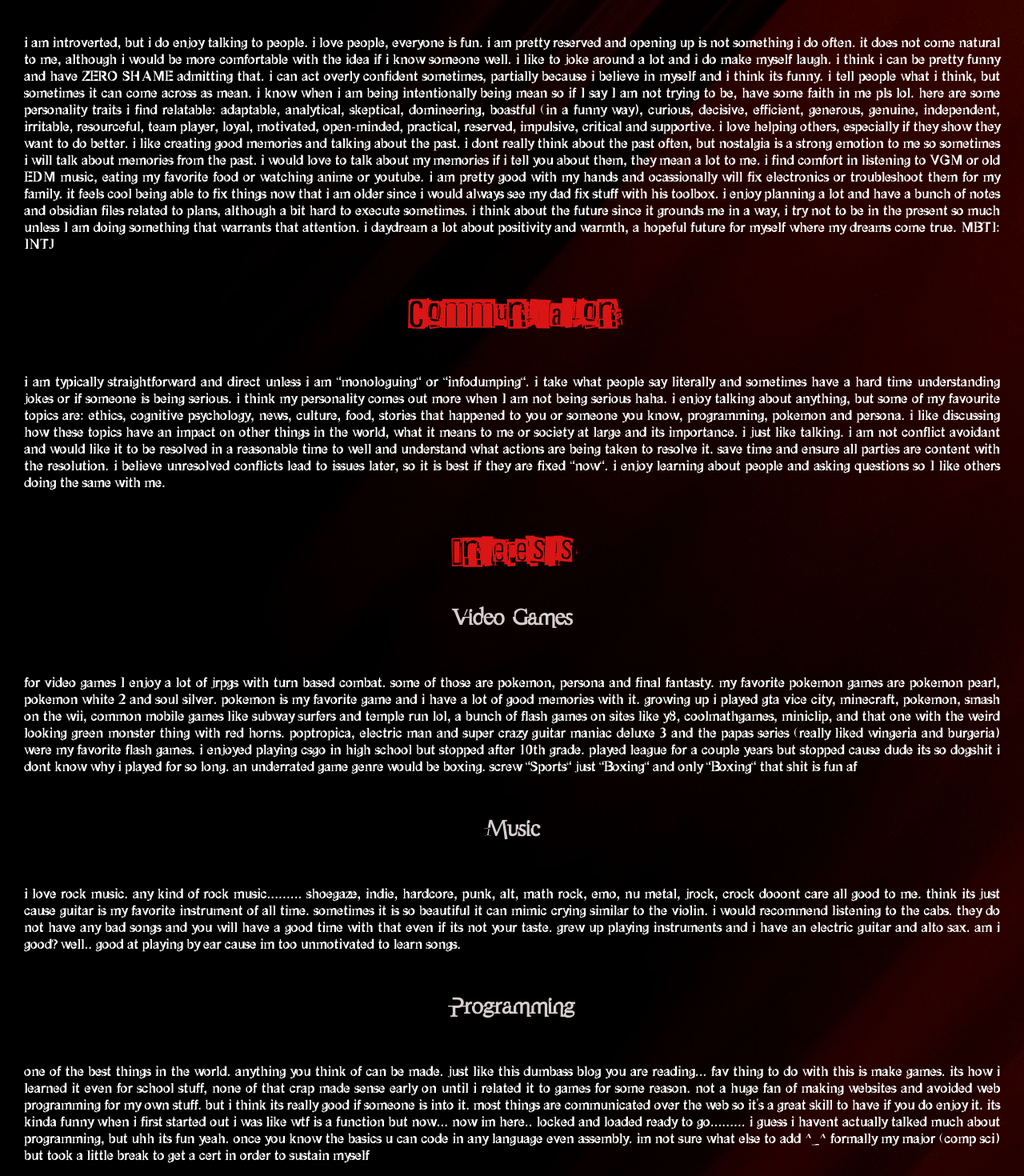
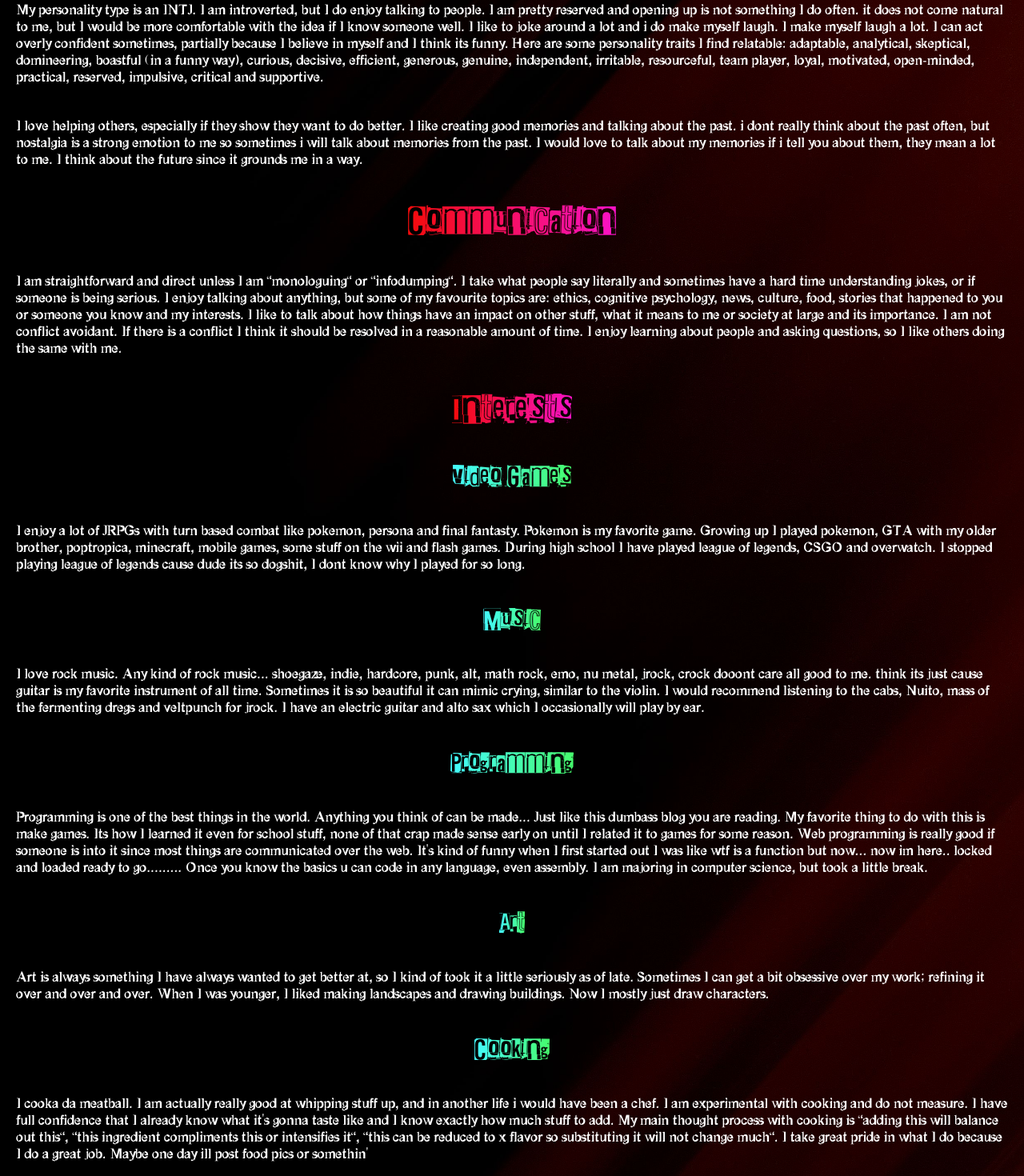
Before and after one commit to vainde/personal_site, a React (Create React App) app in the folder site/: page / in a window 1280 px wide. Shown: the part 1009-2479 px from the top of the page at 80% size. Built offline with nearby package versions, Linux system fonts and the light colour scheme.

Commit message:
Made blog readable, added gradients to headers and changed last updated.

```diff
--- a/site/src/App.css
+++ b/site/src/App.css
@@ -61,30 +61,51 @@
   src: url('../fonts/Helvetica\ Punk.ttf');
 }
 
+@font-face{
+  font-family: 'Cinta';
+  src: url('../fonts/cinta.ttf')
+}
+
 h1{
-  font-family: 'Undertown';
-  color: white;
+  font-family: 'Cinta';
+  background: linear-gradient(to right, white, rgb(227, 226, 226), rgb(174, 174, 174));
+  background-clip: text;
+  color: transparent;
   font-size: 3rem;
 }
 
-p{
-  margin: 30px;
+p, a{
   font-size: 1.125rem;
   font-family: 'Times New Arial';
   color: white;
+  text-align: center;
+}
+
+#last-updated-text, #last-updated-text p{
+  text-align: center;
+}
+p{
+  margin: 20px;
+  text-align: left;
 }
 
 
 h2{
-  color: rgb(218, 21, 21);
+  background: linear-gradient(to right, rgb(244, 11, 11), rgb(248, 19, 198));
+  background-clip: text;
+  color: transparent;
   font-family: 'ThinFourDown';
   font-size: 2rem;
+  font-synthesis: none;
 }
 
 h3, h4{
-  color: rgb(214, 206, 206);
+  background: linear-gradient(to right, rgb(68, 250, 253), rgb(70, 252, 109));
+  background-clip: text;
+  color: transparent;
   font-size: 1.5rem;
-  font-family: 'Appendix';
+  font-family: 'ThinFourDown';
+  font-synthesis: none;
 }
 
 .stat{
@@ -116,7 +137,6 @@ nav a:hover{
 
 .title{
   text-align: center;
-  color: rgb(202, 201, 201);
 }
 
 #favorite img{
--- a/site/src/Home.js
+++ b/site/src/Home.js
@@ -34,7 +34,7 @@ function Home(){
         <div id='last-updated-container'>
           <div id='last-updated-text'>
             <h2>Last Updated</h2>
-            <p>06/11/2026</p>
+            <p>07/11/2026</p>
           </div>
           <div id='recent-posts'>
             <h2>Recent Posts</h2>
@@ -53,105 +53,100 @@ function Home(){
           <img src={burger} alt={burger} width={100} height={100}/>
           <img src={naoto} alt={naoto} width={100} height={100}/>
           <img src={rise} alt={rise} width={100} height={100}/>
-          <p>from left to right: ampharos, mudkip, starly, typhlosion, quarter pounder with cheese (plain), naoto from persona 4 and rise from persona 4</p>
+          <p>From left to right: ampharos, mudkip, starly, typhlosion, quarter pounder with cheese (plain), naoto from persona 4 and rise from persona 4</p>
         </div>
         <h2>Personality</h2>
         <p>
-          i am introverted, but i do enjoy talking to people. i love people, everyone is fun. i am pretty reserved and opening up is not something i do often.
-          it does not come natural to me, although i would be more comfortable with the idea if i know someone well. i like to joke around a lot and i do make myself laugh. i think i can be pretty funny and have ZERO SHAME admitting that.
-          i can act overly confident sometimes, partially because i believe in myself and i think its funny. i tell people what i think, but sometimes it can come across as mean. i know when i am being intentionally being mean so if I say I am not trying to be, have some faith in me pls lol.
-          here are some personality traits i find relatable: adaptable, analytical, skeptical, domineering, boastful (in a funny way), curious, decisive, efficient, generous, genuine, independent, irritable, resourceful, team player, loyal, motivated, open-minded, practical, reserved, impulsive, critical and supportive.
-          i love helping others, especially if they show they want to do better. i like creating good memories and talking about the past. i dont really think about the past often, but nostalgia is a strong emotion to me so sometimes i will talk about memories from the past. i would love to talk about my memories if i tell you about them, they mean a lot to me.
-          i find comfort in listening to VGM or old EDM music, eating my favorite food or watching anime or youtube.
-          i am pretty good with my hands and ocassionally will fix electronics or troubleshoot them for my family. it feels cool being able to fix things now that i am older since i would always see my dad fix stuff with his toolbox.
-          i enjoy planning a lot and have a bunch of notes and obsidian files related to plans, although a bit hard to execute sometimes.
-          i think about the future since it grounds me in a way, i try not to be in the present so much unless I am doing something that warrants that attention. i daydream a lot about
-          positivity and warmth, a hopeful future for myself where my dreams come true.
-          MBTI: INTJ
+          My personality type is an INTJ. I am introverted, but I do enjoy talking to people. I am pretty reserved and opening up is not something I do often.
+          it does not come natural to me, but I would be more comfortable with the idea if I know someone well. I like to joke around a lot and i do make myself laugh. I make myself laugh a lot.
+          I can act overly confident sometimes, partially because I believe in myself and I think its funny.
+          Here are some personality traits I find relatable: adaptable, analytical, skeptical, domineering, boastful (in a funny way), curious, decisive, efficient, generous, genuine, independent, irritable, resourceful, team player, loyal, motivated, open-minded, practical, reserved, impulsive, critical and supportive.
+        </p>
+
+        <p>
+          I love helping others, especially if they show they want to do better. I like creating good memories and talking about the past. i dont really think about the past often, but nostalgia is a strong emotion to me so sometimes i will talk about memories from the past.
+          I would love to talk about my memories if i tell you about them, they mean a lot to me.
+          I think about the future since it grounds me in a way.
         </p>
 
         <h2>Communication</h2>
         <p>
-          i am typically straightforward and direct unless i am "monologuing" or "infodumping".
-          i take what people say literally and sometimes have a hard time understanding jokes or if someone is being serious.
-          i think my personality comes out more when I am not being serious haha.
-          i enjoy talking about anything, but some of my favourite topics are: ethics, cognitive psychology, news, culture, food, stories that happened to you or someone you know, programming, pokemon and persona. i like discussing how these topics
-          have an impact on other things in the world, what it means to me or society at large and its importance. i just like talking.
-          i am not conflict avoidant and would like it to be resolved in a reasonable time to well and understand what actions are being taken to resolve it. save time and ensure all parties are content with the resolution.
-          i believe unresolved conflicts lead to issues later, so it is best if they are fixed "now".
-          i enjoy learning about people and asking questions so I like others doing the same with me.
+          I am straightforward and direct unless I am "monologuing" or "infodumping".
+          I take what people say literally and sometimes have a hard time understanding jokes, or if someone is being serious.
+          I enjoy talking about anything, but some of my favourite topics are: ethics, cognitive psychology, news, culture, food, stories that happened to you or someone you know and my interests.
+          I like to talk about how things have an impact on other stuff, what it means to me or society at large and its importance.
+          I am not conflict avoidant. If there is a conflict I think it should be resolved in a reasonable amount of time.
+          I enjoy learning about people and asking questions, so I like others doing the same with me.
         </p>
 
         <h2>Interests</h2>
 
         <h3>Video Games</h3>
         <p>
-        for video games I enjoy a lot of jrpgs with turn based combat. some of those are pokemon, persona and final fantasty. my favorite
-        pokemon games are pokemon pearl, pokemon white 2 and soul silver. pokemon is my favorite game and i have a lot of good memories with it.
-        growing up i played gta vice city, minecraft, pokemon, smash on the wii, common mobile games like subway surfers and temple run lol, a bunch of flash games
-        on sites like y8, coolmathgames, miniclip, and that one with the weird looking green monster thing with red horns. poptropica, electric man and super crazy guitar maniac deluxe 3
-        and the papas series (really liked wingeria and burgeria) were my favorite flash games. i enjoyed playing csgo in high school but stopped after 10th grade. played league for a couple years
-        but stopped cause dude its so dogshit i dont know why i played for so long. an underrated game genre would be boxing. screw "Sports" just "Boxing" and only "Boxing" that shit is fun af
+        I enjoy a lot of JRPGs with turn based combat like pokemon, persona and final fantasty. Pokemon is my favorite game.
+        Growing up I played pokemon, GTA with my older brother, poptropica, minecraft, mobile games, some stuff on the wii and flash games.
+        During high school I have played league of legends, CSGO and overwatch.
+        I stopped playing league of legends cause dude its so dogshit, I dont know why I played for so long.
         </p>
 
         <h3>Music</h3>
         <p>
-          i love rock music. any kind of rock music......... shoegaze, indie, hardcore, punk, alt, math rock, emo, nu metal, jrock, crock dooont care all good to me.
-          think its just cause guitar is my favorite instrument of all time. sometimes it is so beautiful it can mimic crying similar to the violin.
-          i would recommend listening to the cabs. they do not have any bad songs and you will have a good time with that even if its not your taste.
-          grew up playing instruments and i have an electric guitar and alto sax. am i good? well.. good at playing by ear cause im too unmotivated
-          to learn songs.
+          I love rock music. Any kind of rock music... shoegaze, indie, hardcore, punk, alt, math rock, emo, nu metal, jrock, crock dooont care all good to me.
+          think its just cause guitar is my favorite instrument of all time. Sometimes it is so beautiful it can mimic crying, similar to the violin.
+          I would recommend listening to the cabs, Nuito, mass of the fermenting dregs and veltpunch for jrock.
+          I have an electric guitar and alto sax which I occasionally will play by ear.
         </p>
 
         <h3>Programming</h3>
         <p>
-          one of the best things in the world. anything you think of can be made. just like this dumbass blog you are reading...
-          fav thing to do with this is make games. its how i learned it even for school stuff, none of that crap made sense early on until i related it to games for some reason.
-          not a huge fan of making websites and avoided web programming for my own stuff. but i think its really good if someone is into it.
-          most things are communicated over the web so it's a great skill to have if you do enjoy it.
-          its kinda funny when i first started out i was like wtf is a function but now... now im here.. locked and loaded ready to go.........
-          i guess i havent actually talked much about programming, but uhh its fun yeah. once you know the basics u can code in any language even assembly.
-          im not sure what else to add ^_^ formally my major (comp sci) but took a little break to get a cert in order to sustain myself
+          Programming is one of the best things in the world. Anything you think of can be made... Just like this dumbass blog you are reading.
+          My favorite thing to do with this is make games. Its how I learned it even for school stuff, none of that crap made sense early on until I related it to games for some reason.
+          Web programming is really good if someone is into it since most things are communicated over the web.
+          It's kind of funny when I first started out I was like wtf is a function but now... now im here.. locked and loaded ready to go.........
+          Once you know the basics u can code in any language, even assembly. I am majoring in computer science, but took a little break.
         </p>
 
         <h3>Art</h3>
         <p>
-          its always something i wanted to get better at. so i kinda semi took a little seriously as of late.
-          sometimes i can get a bit obsessive over my work; refining it over and over and over.... not necessarily in a perfectionist sense, but i firmly believe anything i do can be improved.
-          when i was younger i liked making landscapes and drawing buildings. now i mostly just draw characters.
+          Art is always something I have always wanted to get better at, so I kind of took it a little seriously as of late.
+          Sometimes I can get a bit obsessive over my work; refining it over and over and over.
+          When I was younger, I liked making landscapes and drawing buildings. Now I mostly just draw characters.
         </p>
 
         <h3>Cooking</h3>
-        <p>i cooka da meatball. im actually really good at whipping stuff up and in another life i would have been a chef. pretty experimental with cooking and do not measure cause i already know what it's gonna taste like and i know exactly how much stuff to add.
-          think a lot of things i do are "adding this will balance out this", "this ingredient compliments this or intensifies it", "this can be reduced to x flavor so substituting it will not change much". if that makes any sense.
-          its not really something to mull over though i guess. i take great pride in what i do cause i do a great job. maybe one day ill post food pics or somethin'
+        <p>I cooka da meatball. I am actually really good at whipping stuff up, and in another life i would have been a chef. I am experimental with cooking and do not measure. I have full confidence that I already know what it's gonna taste like and I know exactly how much stuff to add.
+          My main thought process with cooking is "adding this will balance out this", "this ingredient compliments this or intensifies it", "this can be reduced to x flavor so substituting it will not change much".
+          I take great pride in what I do because I do a great job. Maybe one day ill post food pics or somethin'
         </p>
 
         <h3>MBTI and Psychology</h3>
         <p>
-          i am very active on mbti threads where i will often comment on something to share my opinion. thats pretty much the only reason why i like commenting lol.
-          but mbti is really cool cause its a nice tool for people to think about themselves more or put things into words. since i cant really describe myself or my feelings well, i find it pretty helpful.
-          but yeah pretty into it, although its not law of course. i think its interesting to know what different personalities people have and what they share in common with others.
-          i enjoy psychology because i am really interested in how people think. knowing how someone thinks is important for me because it is how i can understand them better and also connect with them.
-          its why i tend to ask a lot of questions, usually reduced if i know someone well to the point i already know how they would think about something lol
+          I am very active on MBTI threads where I will often comment on something to share my opinion.
+          MBTI is really cool because it's a nice low-pressure tool for people to think about themselves more. I am someone who cant really describe my feelings, so I find it pretty helpful seeing that it has the 'right words'.
+          I think it is interesting to know what different personalities people have, so I tend to ask people what theirs are.<br/><br/>
+          I enjoy psychology because I am really interested in how people think. Knowing how someone thinks is important for me because it is how I can understand them better and also connect with them.
+          It is why I tend to ask a lot of questions. Although it tends to be reduced if I know someone well to the point where I already know how they would think or respond.
         </p>
 
         <h3>Pragmatic Linguistics</h3>
         <p>
-          i find it really interesting because i find communication fascinating but also wholesome. idk if ill ever shut up about it if i start, but its also my blog.
-          people come together with their own opinions, emotions, lexicon, current understanding of semantics behind words and their own internal context of the conversation and people involved. in a context where
-          identities are anonymous, the context for who the person is and their "identity" in regards to communication is missing. we have our own biases and judgements to fill the gap of what type of person
-          they are and respond accordingly. something i have seen increasingly over time online is the amount of disrespect people would say to a random person they have not seen before, brought by the algorithm. have we generally come to a conclusion that people online do not matter?
-          if they do not matter, is it simply because we dont know them? or do we not bear "real-life" consequences. well, gossiping is a thing and plenty of people talk negatively about others they do not know and have not interacted with.
-          if we look at "real-life consequences", most will assume it is simply because we can not see the effect of the consequence therefore it does not impact me and does not exist [in my life].
-          every action has a consequence, but that judgement of an online identity not being a concern is a false belief.
-          "i think this person does not have any value". when confronted with this idea, the same people disrespecting a random are likely to push back on it.
-          is it because its a harsh judgement and they view themselves as a good person? is it because they dont know the person and feel as if they can not make that claim?
-          is it because its too serious? often we are distracted by the other participant(s) to really consider how we are viewing the participant(s) when we communicate in an online context.
-          what emotions do you displace onto the other person? what are you not willing to admit to yourself? all very interesting things to think about.
+          I find pragmatic linguistics really interesting because communication is fascinating and also wholesome. I don't know if I will ever shut up about this if I start, but its also my blog.
+          People come together with their own opinions, emotions, lexicon, current understanding of semantics behind words, and their own internal context of the conversation and people involved. In a context where
+          identities are anonymous, the context for who the person is and their "identity" in regards to communication is missing. We have our own biases and judgements to fill the gap of what type of person
+          they are and respond accordingly.
+        </p>
+          <p>
+          Something i have seen increasingly over time online is the amount of disrespect people would have to a random person, brought to them by the algorithm. Have we generally come to a conclusion that people online do not matter?
+          If they do not matter, is it simply because we dont know them? Or do we not bear "real-life" consequences. Well, plenty of people talk negatively about others they do not know and have not interacted with.
+          If we look at "real-life consequences", most will assume it is simply because we can not see the effect of the consequence, therefore it does not impact me and does not exist [in my life].
+          </p>
 
-          i think this was important to talk about, seeing as this is an online blog. i hope you see why i find this interesting.
-        </p>
+          <p>
+          Every action has a consequence, but that judgement of an online identity not being a concern is a false belief.
+          "i think this person does not have any value". When confronted with this idea, the same people disrespecting a random are likely to push back on it.
+          Is it because its a harsh judgement and they view themselves as a good person? is it because they dont know the person and feel as if they can not make that claim?
+          Is it because its too serious? What emotions do you displace onto the other person? What are you not willing to admit to yourself? <p/>
+          </p>
     </div>
   );
 }
```
